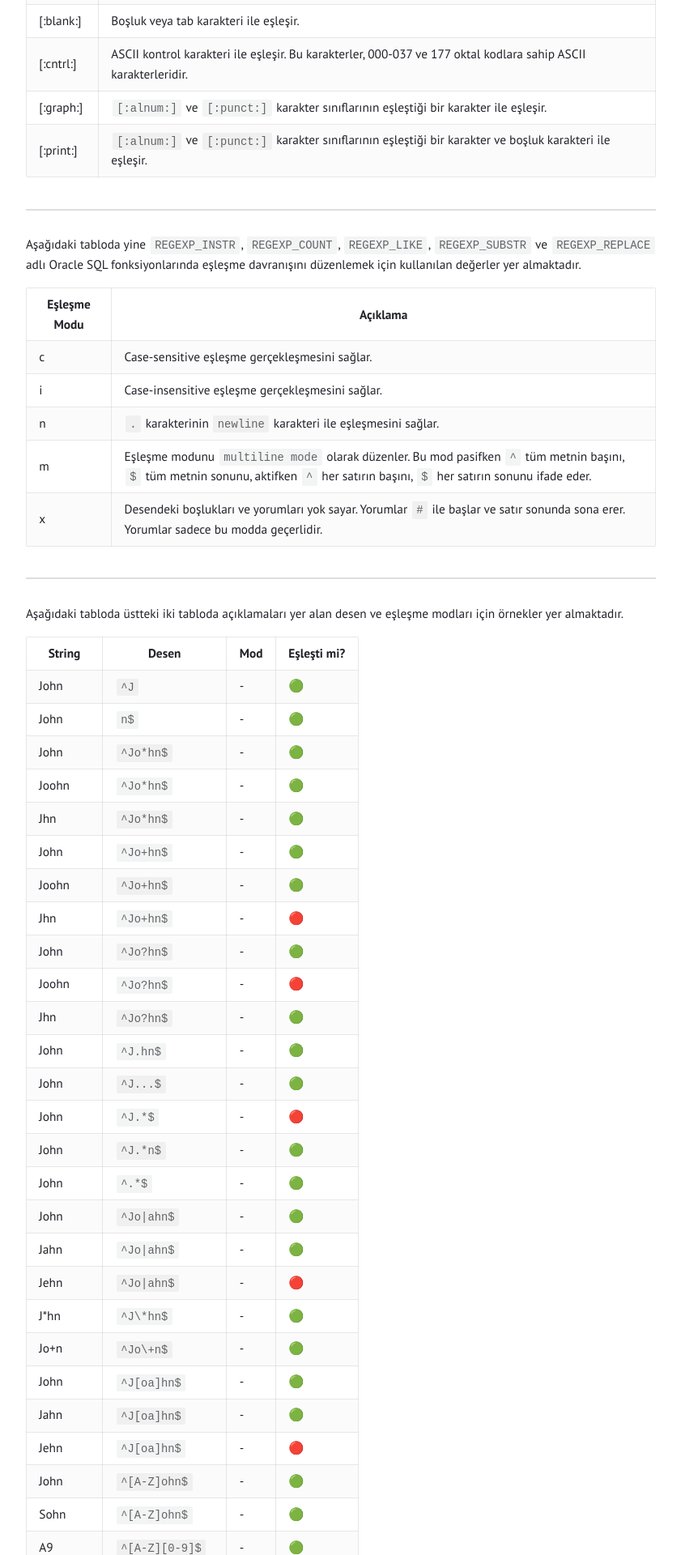
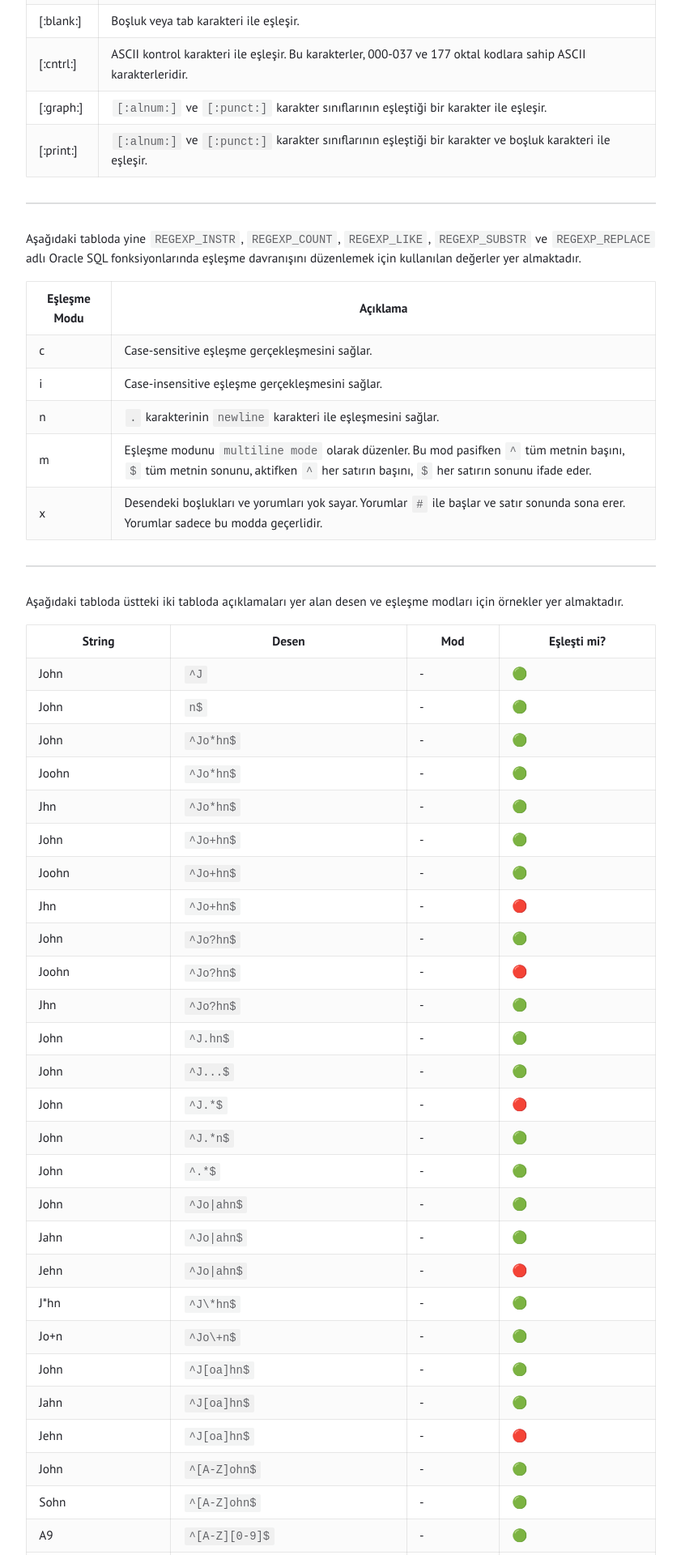
Before and after one commit to tunahanoguz/tunahanoguz.github.io, a Jekyll site: the page built from _posts/2025-05-05-oracle-regular-expressions.md, in a window 1280 px wide. Shown: the part 2749-4669 px from the top of the page at 81% size, without its empty margins (219-1060 px from the left). Built offline with Jekyll 4.4.1, drawn with Linux system fonts in a browser that asks for light colours.

Commit message:
Update basic.sass

```diff
--- a/_sass/basic.sass
+++ b/_sass/basic.sass
@@ -65,8 +65,8 @@ img
   height: auto
 
 table
-  display: inline-block
   max-width: 100%
+  min-width: 100%
   overflow-y: scroll
   border-spacing: 1px
   border-radius: 2px
```
